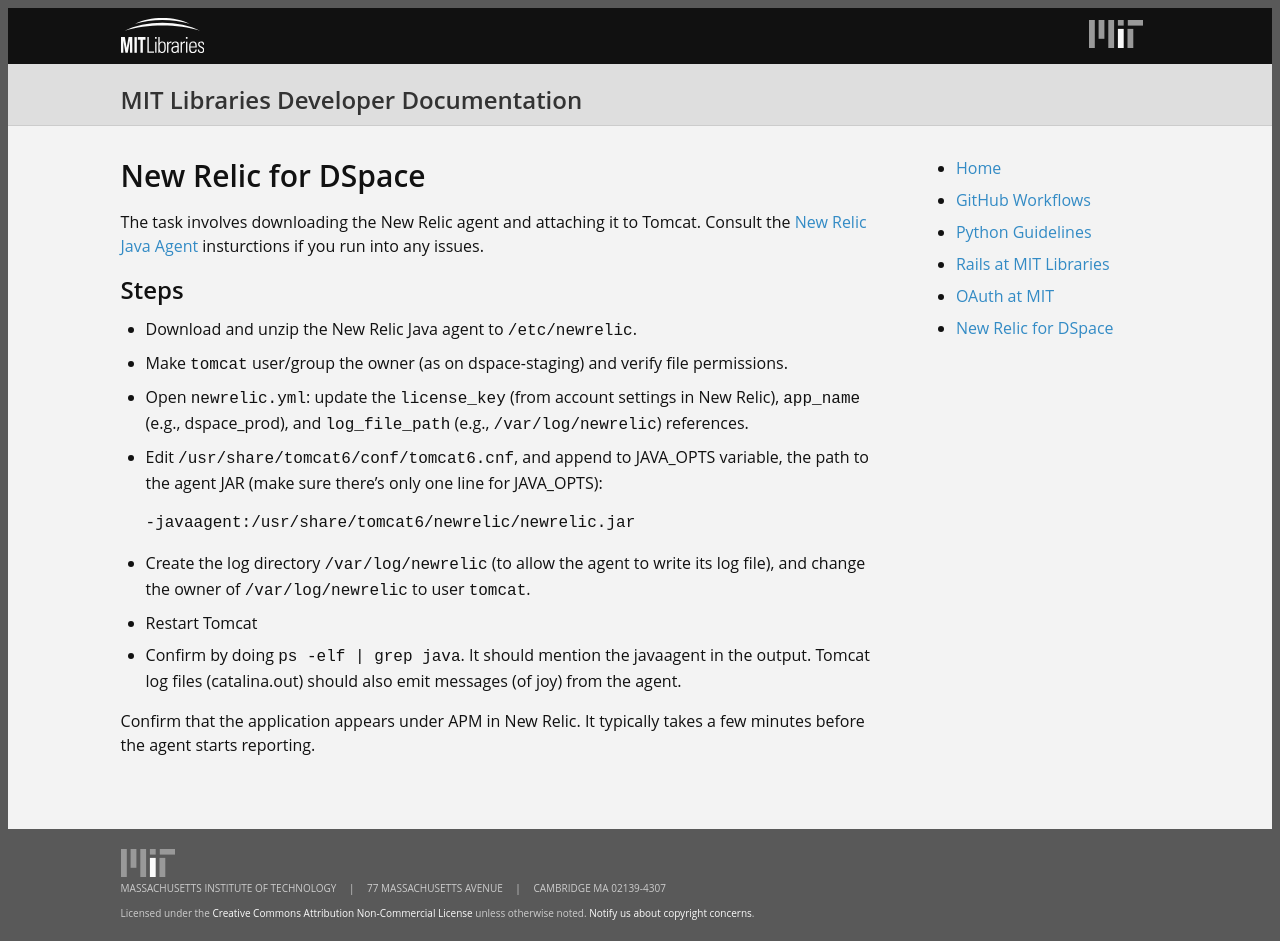
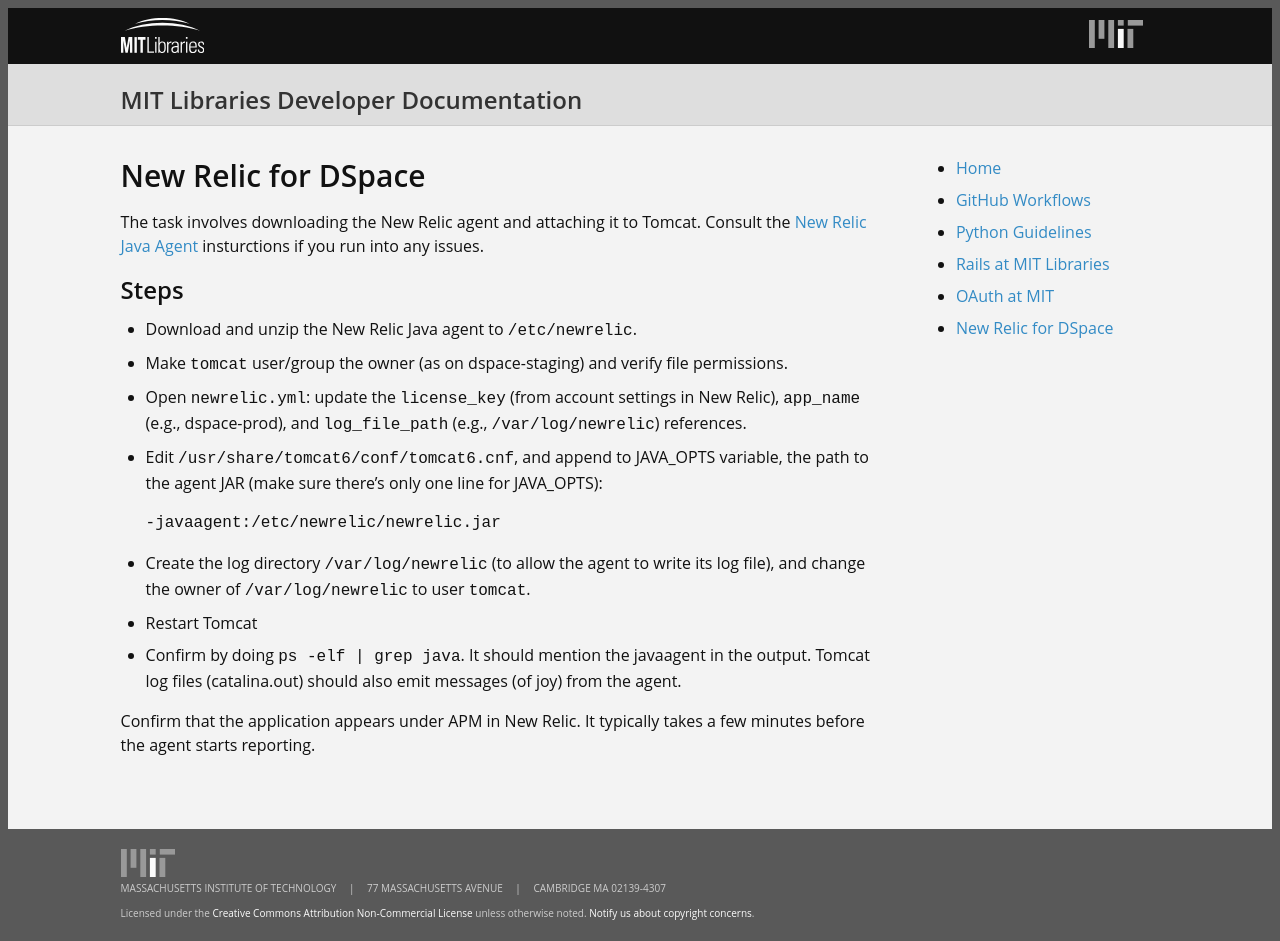
Before and after one commit to MITLibraries/guides, a Jekyll site: the page built from newrelic.md, in a window 1280 px wide. Built offline with Jekyll 4.4.1, drawn with Linux system fonts in a browser that asks for light colours; our own code applies the rules of GitHub Pages for plain Markdown files.

Commit message:
fix typos

````diff
--- a/newrelic.md
+++ b/newrelic.md
@@ -9,10 +9,10 @@
 
 - Download and unzip the New Relic Java agent to `/etc/newrelic`.
 - Make `tomcat` user/group the owner (as on dspace-staging) and verify file permissions.
-- Open `newrelic.yml`: update the `license_key` (from account settings in New Relic), `app_name` (e.g., dspace_prod), and `log_file_path` (e.g., `/var/log/newrelic`) references.
+- Open `newrelic.yml`: update the `license_key` (from account settings in New Relic), `app_name` (e.g., dspace-prod), and `log_file_path` (e.g., `/var/log/newrelic`) references.
 - Edit `/usr/share/tomcat6/conf/tomcat6.cnf`, and append to JAVA_OPTS variable, the path to the agent JAR (make sure there's only one line for JAVA_OPTS):
 ```
--javaagent:/usr/share/tomcat6/newrelic/newrelic.jar
+-javaagent:/etc/newrelic/newrelic.jar
 ```
 - Create the log directory `/var/log/newrelic` (to allow the agent to write its log file), and change the owner of `/var/log/newrelic` to user `tomcat`.
 - Restart Tomcat
````
